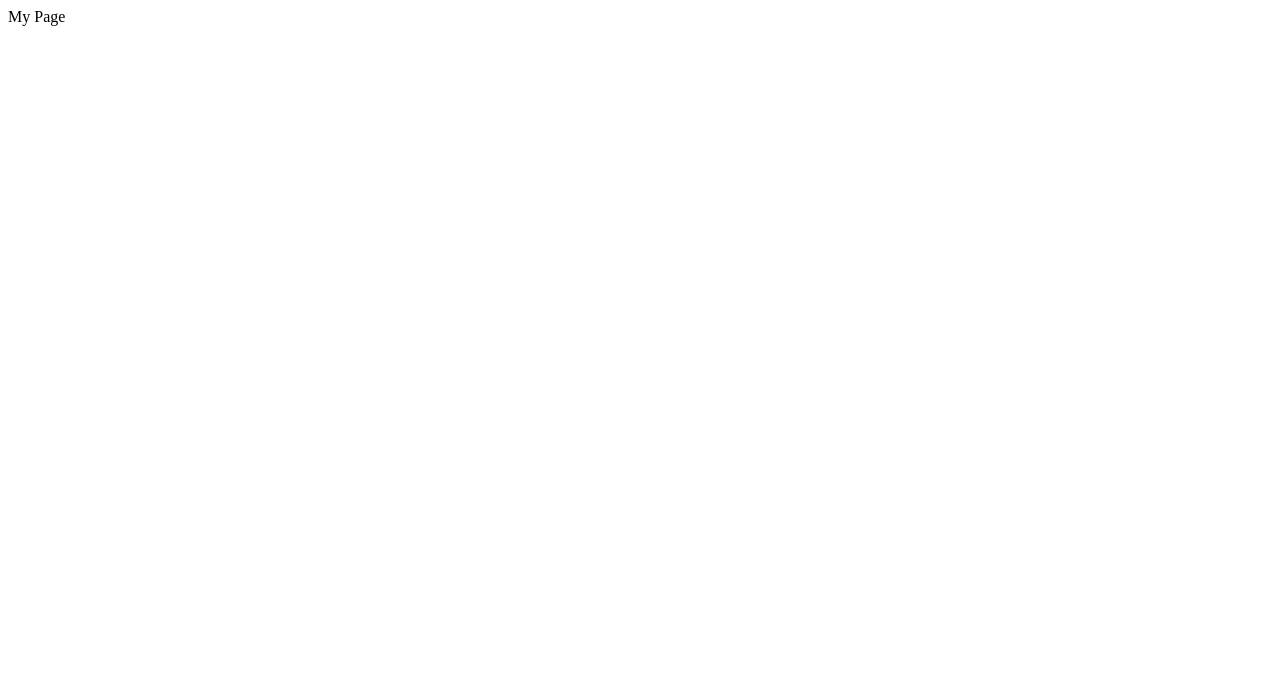
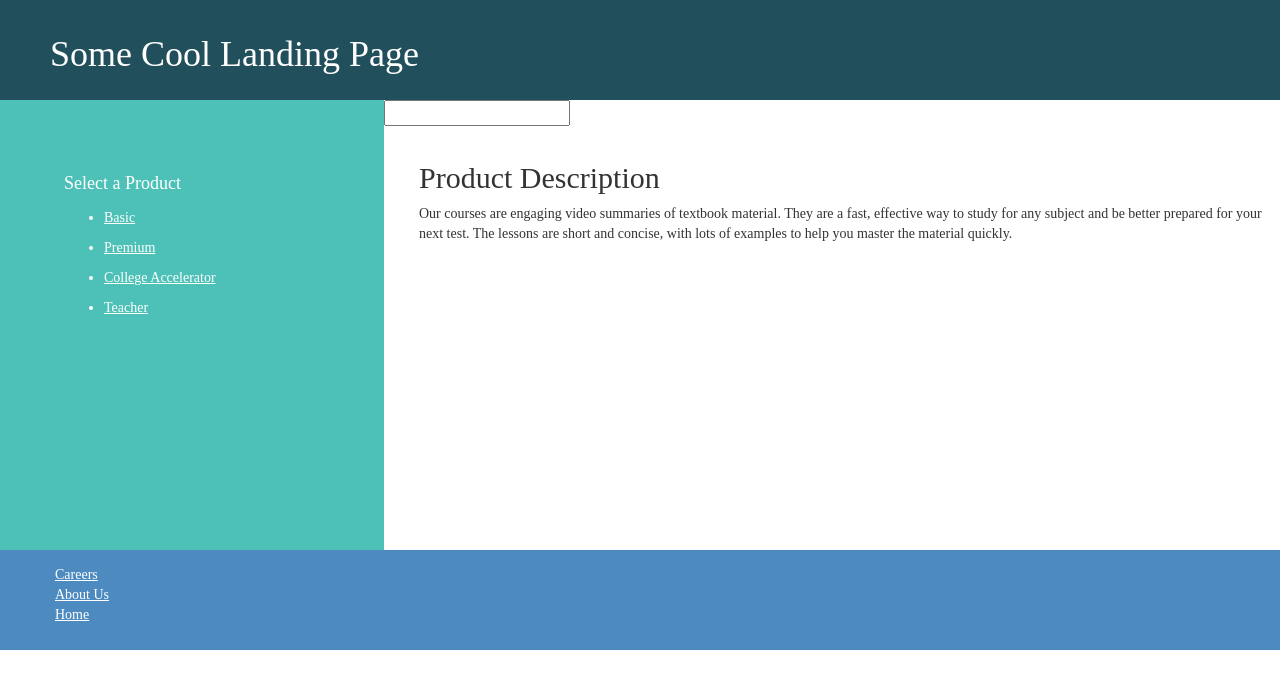
Before and after one commit to henryw4k/ioskeyboard, a plain HTML site: page index.html in a window 1280 px wide. Drawn offline with nearby package versions, Linux system fonts and the light colour scheme.

Commit message:
iOS keyboard code test added

```diff
--- a/index.html
+++ b/index.html
@@ -1 +1,151 @@
-My Page
+<!DOCTYPE html>
+<html>
+<!--
+	Copy this into the text field below and set the code type to HTML. Our designers have created this beautiful comp, and we need you to build this with HTML and CSS (and maybe javascript).
+	<See attached jpg for comp>
+	<See attached doc for copy>
+
+	Look & Feel:
+	The pixel heights don't have to be exact, so you can just make them up. Our designers did not come up with the mobile
+	view of this page, but we still need it to be responsive. When the page is under 600 pixels wide, please have the
+	page reflow into a single column with the side bar on top of the main content.
+
+	Functionality:
+	We also want the side bar links to cause the content in the main area to change without refreshing the page. The first
+	link will be on by default, but if the user selects the second link, the first paragraph will become hidden, and the
+	second paragraph will become visible. If the user selects the fourth, the current paragraph will hide and the fourth
+	paragraph will be visible, etc.
+
+	Feel free to use any jquery, plain javascript, or bootstrap (css or js).
+-->
+    <head>
+		<title></title>
+		<meta name="viewport" content="width=device-width, initial-scale=1">
+		<meta http-equiv="Content-Type" content="text/html; charset=UTF-8">
+		<!-- JQuery -->
+		<script type="text/javascript" src="https://ajax.googleapis.com/ajax/libs/jquery/1.11.3/jquery.min.js"></script>
+		<!-- Bootstrap -->
+		<link rel="stylesheet" href="https://maxcdn.bootstrapcdn.com/bootstrap/3.3.4/css/bootstrap.min.css" />
+		<script type="text/javascript" src="https://maxcdn.bootstrapcdn.com/bootstrap/3.3.4/js/bootstrap.min.js"></script>
+
+		<!-- This is just for the coloring of the sections -->
+		<style>
+		 	body {
+		 		font-family: "Times New Roman", Georgia, Serif;
+		 	}
+
+			#header {
+				/* Dark Teal */
+				background: #21505C;
+				text-align: left;
+				padding: 15px 50px;
+				color: white;
+			}
+
+			#side {
+				/* Seafoam */
+				background: #4DC1B8;
+				line-height: 30px;
+				height: 450px;
+				width: 30%;
+				padding:5%;
+				float: left;
+				color: white;
+				/*padding: 5px;*/
+			}
+
+			a {
+				text-decoration: underline;
+				color: white;
+			}
+
+			#main {
+				/* You guess it: white power! */
+				background: white;
+				width: 70%;
+				float: left;
+				padding: 15px;
+				padding-left: 35px
+			}
+
+			#footer {
+				/* Blue */
+				padding: 15px;
+				height: 100px;
+				background: #4C8AC0;
+				clear: left;
+
+			}
+
+			@media (max-width: 600px) {
+				#side {
+					width: 100%;
+					height: 225px;
+				}
+
+				#main {
+					width: 100%;
+				}
+			}
+
+		</style>
+		<!-- Your custom Javascript (if any) can go here -->
+		<script>
+		//NOTE: I didn't do it via hide() and show() method. If I need to, assuming we need the data to be on the DOM for SEO purposes, let me know and I can refactor.
+			var data = {
+				basic : 'Our courses are engaging video summaries of textbook material. They are a fast, effective way to study for any subject and be better prepared for your next test. The lessons are short and concise, with lots of examples to help you master the material quickly.',
+				premium : 'We\'ve made earning real college credit simple — with no red tape to transfer credit units to over 2,000 colleges and universities. Our courses help unlock your potential and bring affordable college credit to millions of students.',
+				collegeAccel : 'Take as many courses as you like for one low monthly fee instead of paying expensive tuition and buying textbooks. Credits are transferable to over 2900 colleges & universities.',
+				teacher : 'The Teacher Edition allows you to send all your students a unique link that grants them access to the video and its quiz. After students read or watch the assignment and take the quiz, you will automatically receive their quiz scores so you can see what they\'ve learned and what they are struggling with.'
+			};
+
+			$(document).ready(function(){
+
+				//main content is initialize with basic
+				$('#content').html(data.basic);
+
+				//content links
+				$('#basic').click(function(){
+					$('#content').html(data.basic);
+				});
+				$('#premium').click(function(){
+					$('#content').html(data.premium);
+				});
+				$('#collegeAccel').click(function(){
+					$('#content').html(data.collegeAccel);
+				});
+				$('#teacher').click(function(){
+					$('#content').html(data.teacher);
+				});
+
+			});
+		</script>
+    </head>
+    <body>
+        <div id="header"><h1>Some Cool Landing Page</h1></div>
+		<div id="side">
+			<b><h4>Select a Product</h4></b>
+			<ul>
+				<li><a href="#" id="basic">Basic</a></li>
+				<li><a href="#" id="premium">Premium</a></li>
+				<li><a href="#" id="collegeAccel">College Accelerator</a></li>
+				<li><a href="#" id="teacher">Teacher</a></li>
+			</ul>
+
+		</div>
+
+		<input type="text" name="testing">
+
+		<div id="main">
+			<h2>Product Description</h2>
+			<div id="content"></div>
+		</div>
+		<div id="footer">
+			<ul style="list-style-type:none">
+				<li><a href="http://study.com/pages/Employment.html">Careers</a></li>
+				<li><a href="http://study.com/pages/About_Us.html">About Us</a></li>
+				<li><a href="http://study.com">Home</a></li>
+			</ul>
+		</div>
+    </body>
+</html>
```
